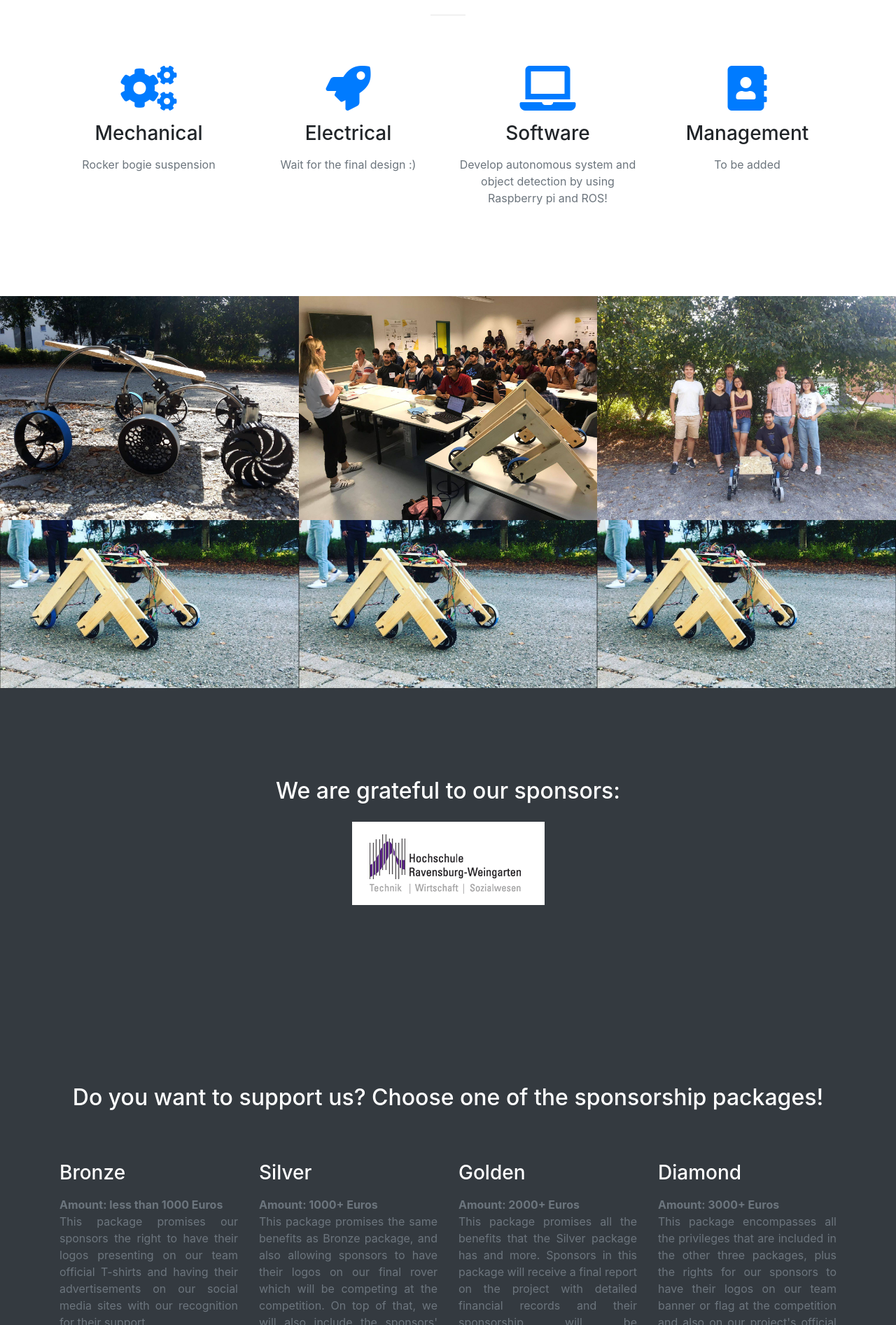
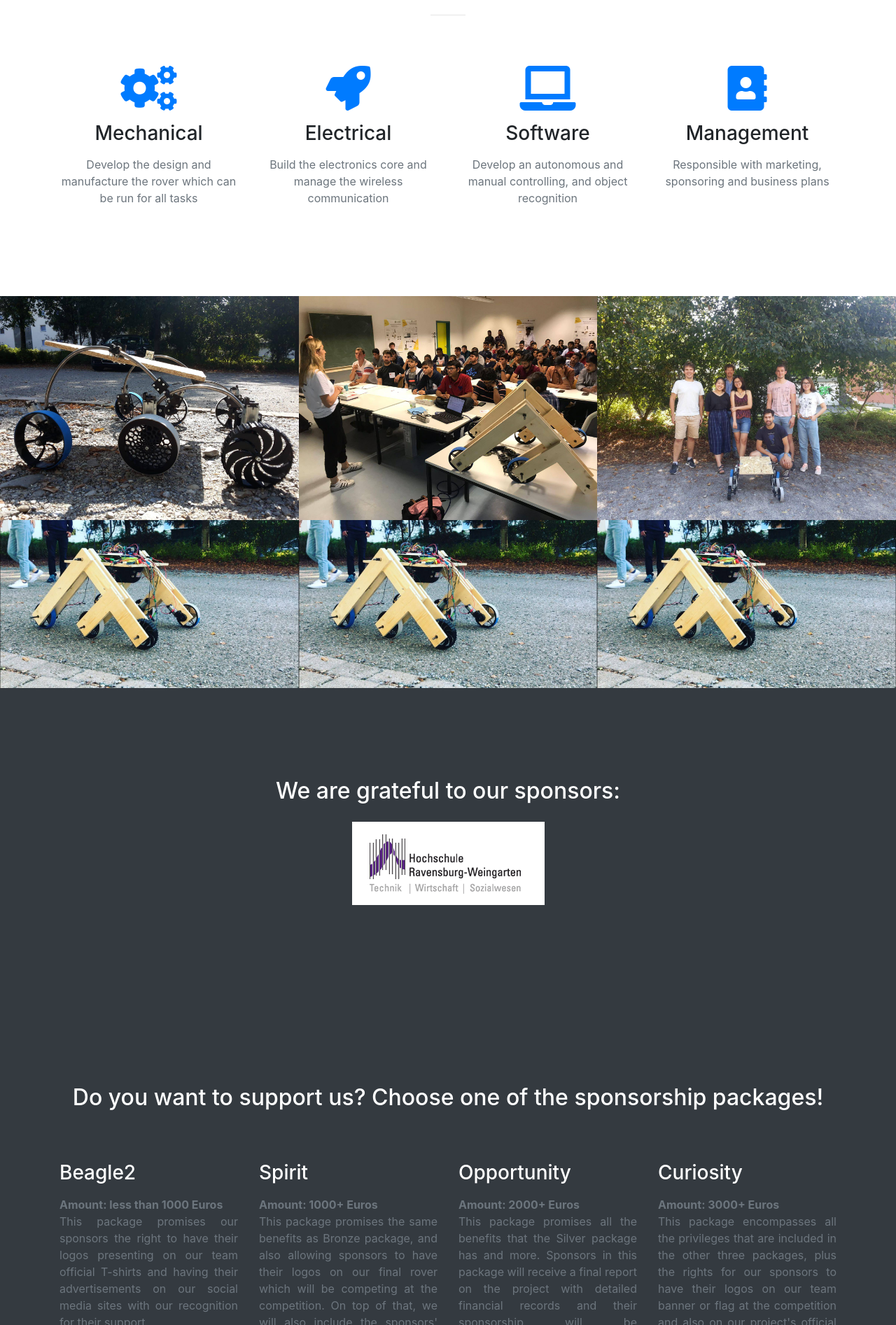
Before and after one commit to r2mars/r2mars.github.io, a website with bundled scripts: page index.html in a window 1280 px wide. Shown: the part 1471-3364 px from the top of the page at 70% size. Built offline with nearby package versions, Linux system fonts and the light colour scheme.

Commit message:
Update index.html

```diff
--- a/index.html
+++ b/index.html
@@ -105,28 +105,28 @@
             <div class="service-box mt-5 mx-auto">
               <i class="fas fa-4x fa-cogs text-primary mb-3 sr-icon-1"></i>
               <h3 class="mb-3">Mechanical</h3>
-              <p class="text-muted mb-0">Rocker bogie suspension</p>
+              <p class="text-muted mb-0">Develop the  design and manufacture the rover which can be run for all tasks</p>
             </div>
           </div>
           <div class="col-lg-3 col-md-6 text-center">
             <div class="service-box mt-5 mx-auto">
               <i class="fas fa-4x fa-rocket text-primary mb-3 sr-icon-2"></i>
               <h3 class="mb-3">Electrical</h3>
-              <p class="text-muted mb-0">Wait for the final design :)</p>
+              <p class="text-muted mb-0">Build the electronics core and manage the wireless communication</p>
             </div>
           </div>
           <div class="col-lg-3 col-md-6 text-center">
             <div class="service-box mt-5 mx-auto">
               <i class="fas fa-4x fa-laptop text-primary mb-3 sr-icon-3"></i>
               <h3 class="mb-3">Software</h3>
-              <p class="text-muted mb-0">Develop autonomous system and object detection by using Raspberry pi and ROS!</p>
+              <p class="text-muted mb-0">Develop an autonomous and manual controlling, and object recognition</p>
             </div>
           </div>
           <div class="col-lg-3 col-md-6 text-center">
             <div class="service-box mt-5 mx-auto">
               <i class="fas fa-4x	fa fa-address-book text-primary mb-3 sr-icon-3"></i>
               <h3 class="mb-3">Management</h3>
-              <p class="text-muted mb-0">To be added</p>
+              <p class="text-muted mb-0">Responsible with marketing, sponsoring and business plans</p>
             </div>
           </div>
         </div>
@@ -247,7 +247,7 @@
         <div class="row">
           <div class="col-lg-3 col-md-6 text-justify">
             <div class="service-box mt-5 mx-auto">
-              <h3 class="mb-3">Bronze</h3>
+              <h3 class="mb-3">Beagle2</h3>
               <p class="text-muted mb-0"><b>Amount: less than 1000 Euros</b> </br>
 
 This package promises our sponsors the right to have their logos presenting on our team official T-shirts and having their advertisements on our social media sites with our recognition for their support.</p>
@@ -255,7 +255,7 @@ This package promises our sponsors the right to have their logos presenting on o
           </div>
           <div class="col-lg-3 col-md-6 text-justify">
             <div class="service-box mt-5 mx-auto">
-              <h3 class="mb-3">Silver</h3>
+              <h3 class="mb-3">Spirit</h3>
               <p class="text-muted mb-0"><b>Amount: 1000+ Euros</b>  </br>
 
 This package promises the same benefits as Bronze package, and also allowing sponsors to have their logos on our final rover which will be competing at the competition. On top of that, we will also include the sponsors' logos on our official brochures.</p>
@@ -264,7 +264,7 @@ This package promises the same benefits as Bronze package, and also allowing spo
           <div class="col-lg-3 col-md-6 text-justify">
             <div class="service-box mt-5 mx-auto">
 
-              <h3 class="mb-3">Golden</h3>
+              <h3 class="mb-3">Opportunity</h3>
               <p class="text-muted mb-0"><b>Amount: 2000+ Euros</b>  </br>
 
 This package promises all the benefits that the Silver package has and more. Sponsors in this package will receive a final report on the project with detailed financial records and their sponsorship will be acknowledged in the report. Moreover, they will also have their logos on our website.</p>
@@ -273,7 +273,7 @@ This package promises all the benefits that the Silver package has and more. Spo
           <div class="col-lg-3 col-md-6 text-justify">
             <div class="service-box mt-5 mx-auto">
 
-              <h3 class="mb-3">Diamond</h3>
+              <h3 class="mb-3">Curiosity</h3>
               <p class="text-muted mb-0"><b>Amount: 3000+ Euros</b>  </br>
 
 This package encompasses all the privileges that are included in the other three packages, plus the rights for our sponsors to have their logos on our team banner or flag at the competition and also on our project's official posters and flyers.</p>
```
